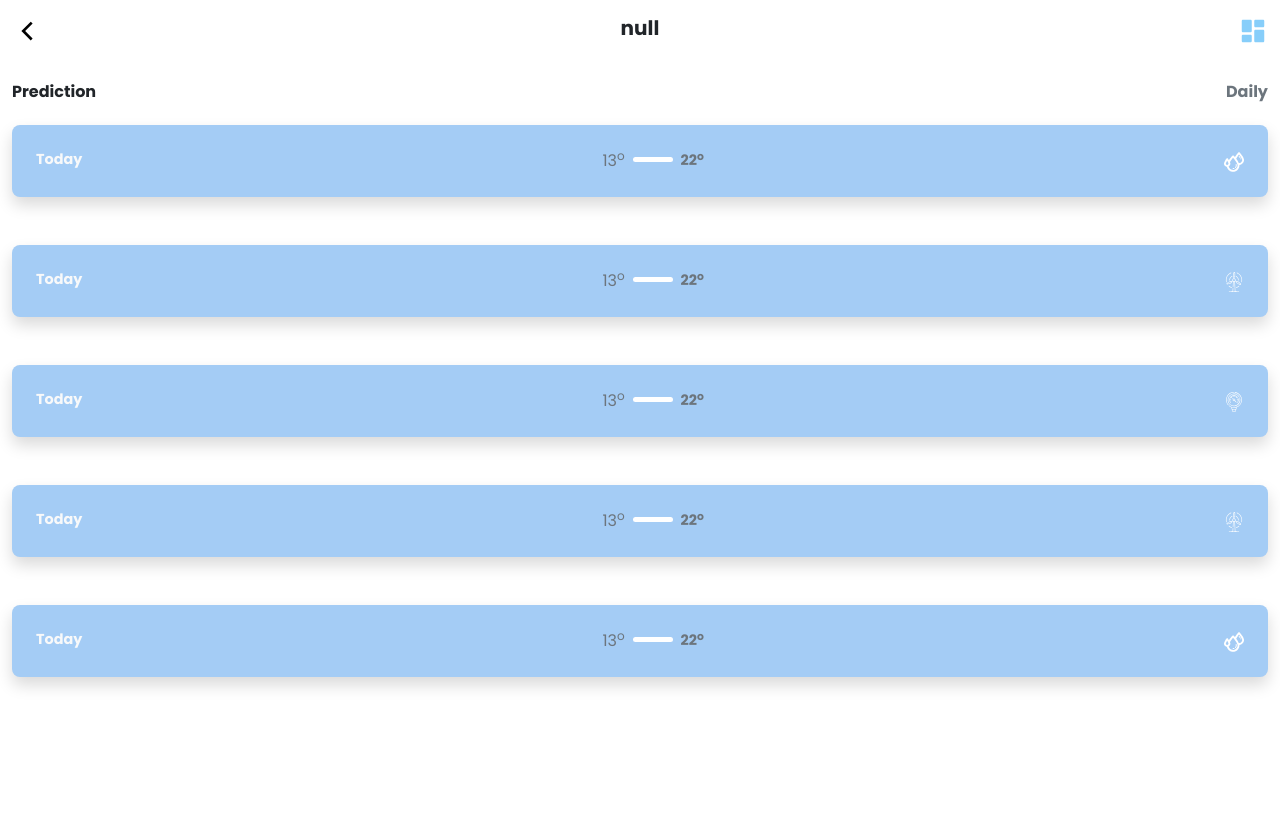
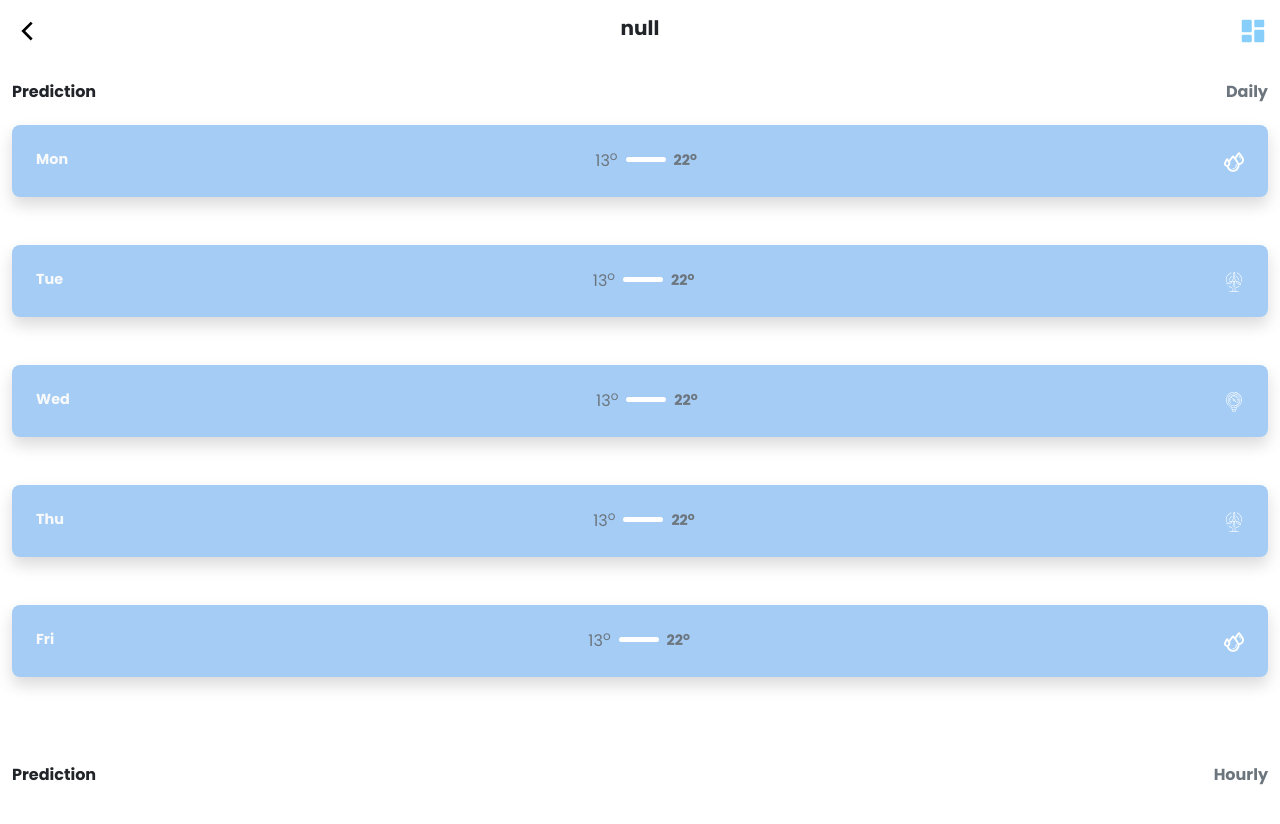
Before and after one commit to JoaoP74/react-weather, a React (Create React App) app: page /forecast in a window 1280 px wide. Shown: the top 824 px of the page. Before the commit the page ends 801 px from the top, so only its background shows below. Built offline with nearby package versions, Linux system fonts and the light colour scheme.

Commit message:
Added the hourly prediction

```diff
--- a/src/pages/ForecastWeather.jsx
+++ b/src/pages/ForecastWeather.jsx
@@ -53,35 +53,35 @@ const ForecastWeather = () => {
 	};
 	const weekData = [
 		{
-			day: ["today"],
+			day: ["mon"],
 			firstUnit: 13,
 			secondUnit: 22,
 			icon: HumidityIcon,
 		},
 
 		{
-			day: ["today"],
+			day: ["tue"],
 			firstUnit: 13,
 			secondUnit: 22,
 			icon: WindIcon,
 		},
 
 		{
-			day: ["today"],
+			day: ["wed"],
 			firstUnit: 13,
 			secondUnit: 22,
 			icon: PressureIcon,
 		},
 
 		{
-			day: ["today"],
+			day: ["thu"],
 			firstUnit: 13,
 			secondUnit: 22,
 			icon: WindIcon,
 		},
 
 		{
-			day: ["today"],
+			day: ["fri"],
 			firstUnit: 13,
 			secondUnit: 22,
 			icon: HumidityIcon,
@@ -149,6 +149,17 @@ const ForecastWeather = () => {
 						</h6>
 					</section>
 					{uiData}
+
+					<br/>
+					<section className="d-flex align-items-center justify-content-between mb-2">
+						<h6 className="fw-bold fs-6 my-3 text-start text-capitalize ">
+							{" "}
+							Prediction
+						</h6>
+						<h6 className="fw-bold fs-6 my-3 text-start text-capitalize text-muted ">
+							Hourly
+						</h6>
+					</section>
 				</section>
 				<Footer utilityTags={componentToInsert} />
 				<br />
```
